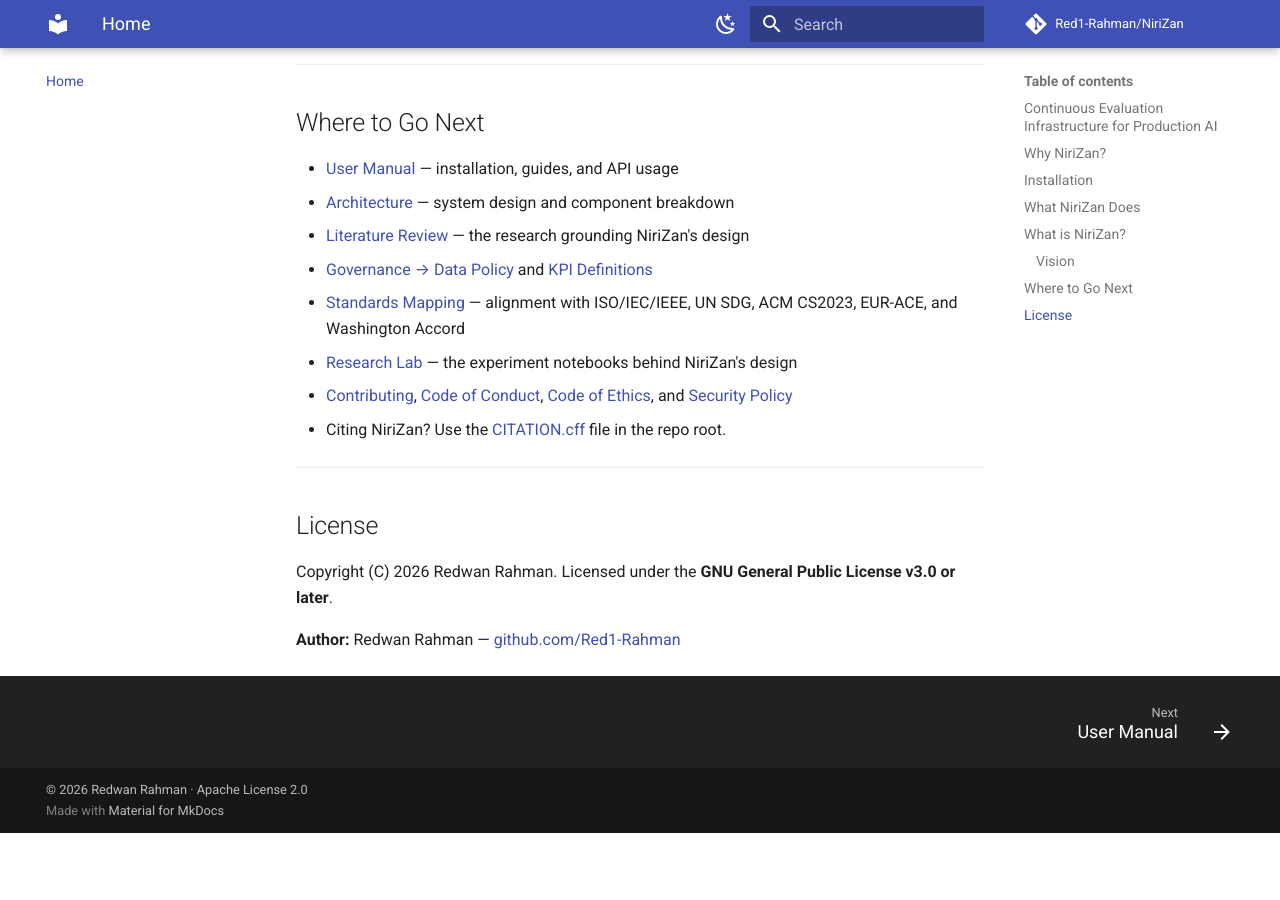
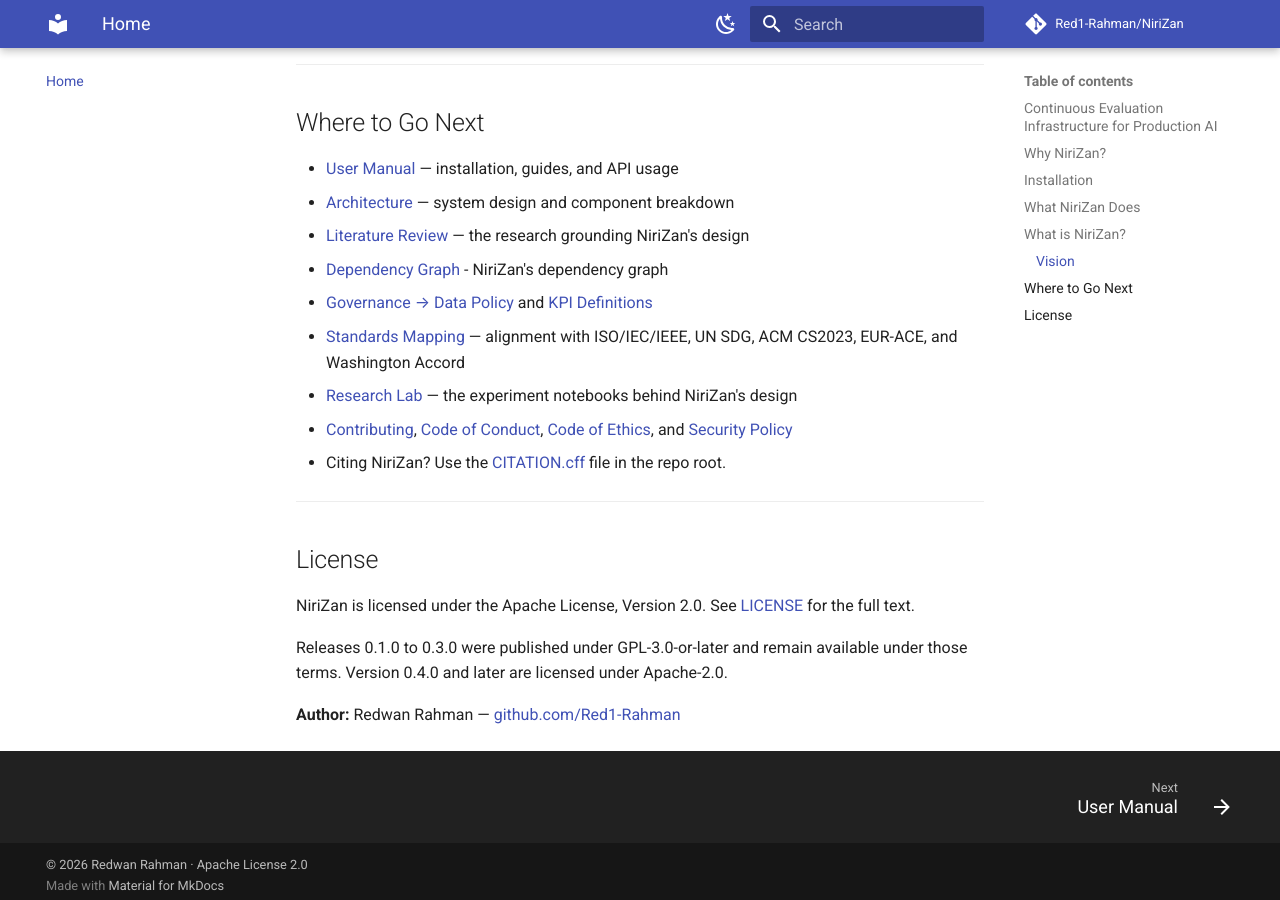
Before and after one commit to Red1-Rahman/NiriZan, an MkDocs documentation site: the page built from docs/index.md, in a window 1280 px wide and 900 px high, scrolled down 2282 px. Built offline with MkDocs 1.6.1 and Material for MkDocs 9.7.7, drawn with Linux system fonts in a browser that asks for light colours; comment, search, counter and statistics services are not loaded; before the commit the page ends 3115 px from its top, so only the background shows below that.

Commit message:
Add dependency graph documentation link and update license information
- Add link to dependency-graph.md in documentation navigation
- Update license section to reflect Apache 2.0 licensing for v0.4.0+
- Document historical GPL-3.0-or-later licensing for releases 0.1.0-0.3.0
- Remove outdated copyright notice and GPL-only reference

```diff
--- a/docs/index.md
+++ b/docs/index.md
@@ -70,6 +70,7 @@
 - [User Manual](user-manual.md) — installation, guides, and API usage
 - [Architecture](architecture.md) — system design and component breakdown
 - [Literature Review](literature-review.md) — the research grounding NiriZan's design
+- [Dependency Graph](dependency-graph.md) - NiriZan's dependency graph
 - [Governance → Data Policy](governance/DATA_POLICY.md) and [KPI Definitions](governance/KPI-Definitions.md)
 - [Standards Mapping](standards/ISO-IEC-IEEE.md) — alignment with ISO/IEC/IEEE, UN SDG, ACM CS2023, EUR-ACE, and Washington Accord
 - [Research Lab](experiments.md) — the experiment notebooks behind NiriZan's design
@@ -80,6 +81,8 @@
 
 ## License
 
-Copyright (C) 2026 Redwan Rahman. Licensed under the **GNU General Public License v3.0 or later**.
+NiriZan is licensed under the Apache License, Version 2.0. See [LICENSE](LICENSE) for the full text.
+
+Releases 0.1.0 to 0.3.0 were published under GPL-3.0-or-later and remain available under those terms. Version 0.4.0 and later are licensed under Apache-2.0.
 
 **Author:** Redwan Rahman — [github.com/Red1-Rahman](https://github.com/Red1-Rahman)
```
